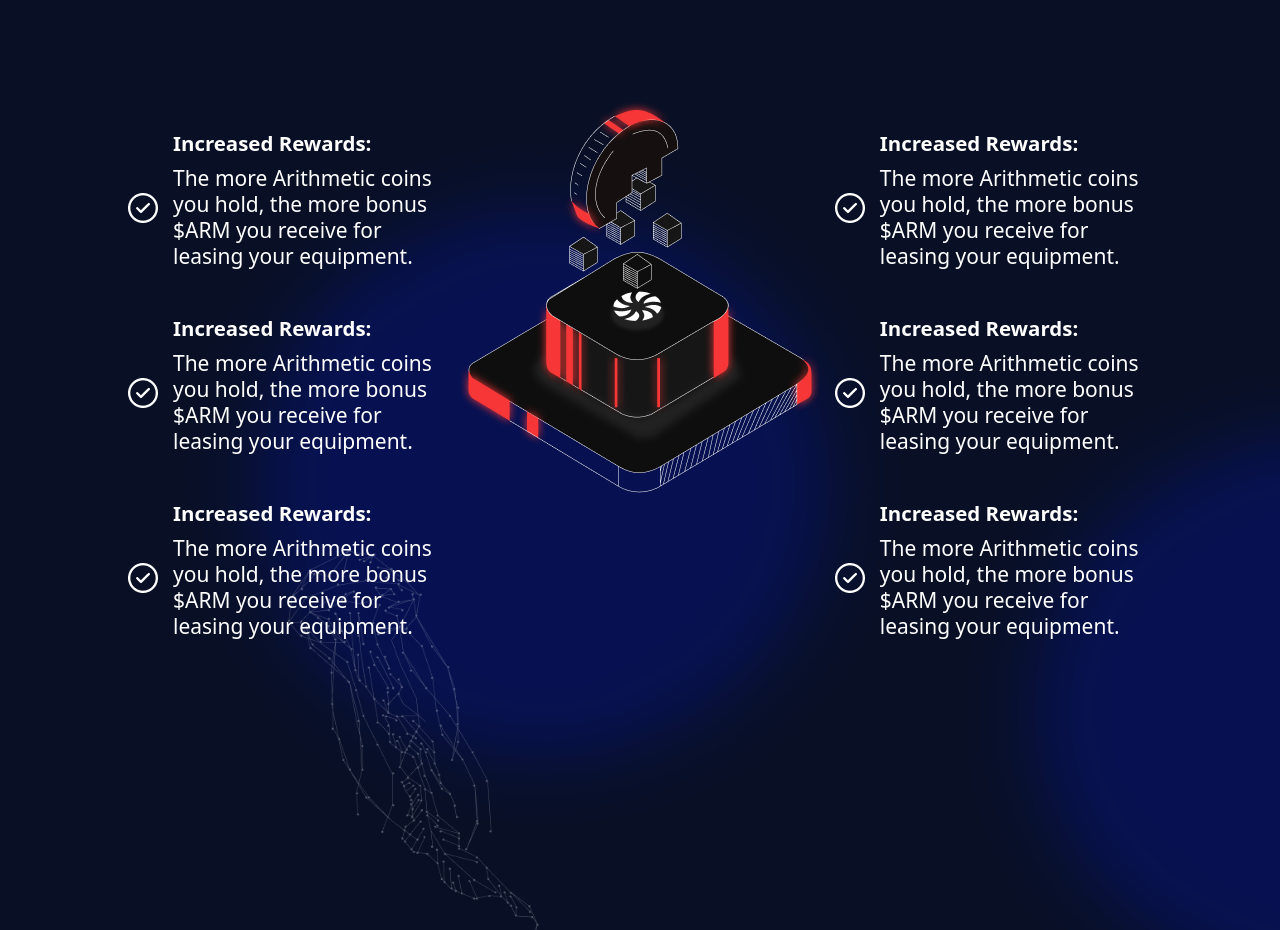
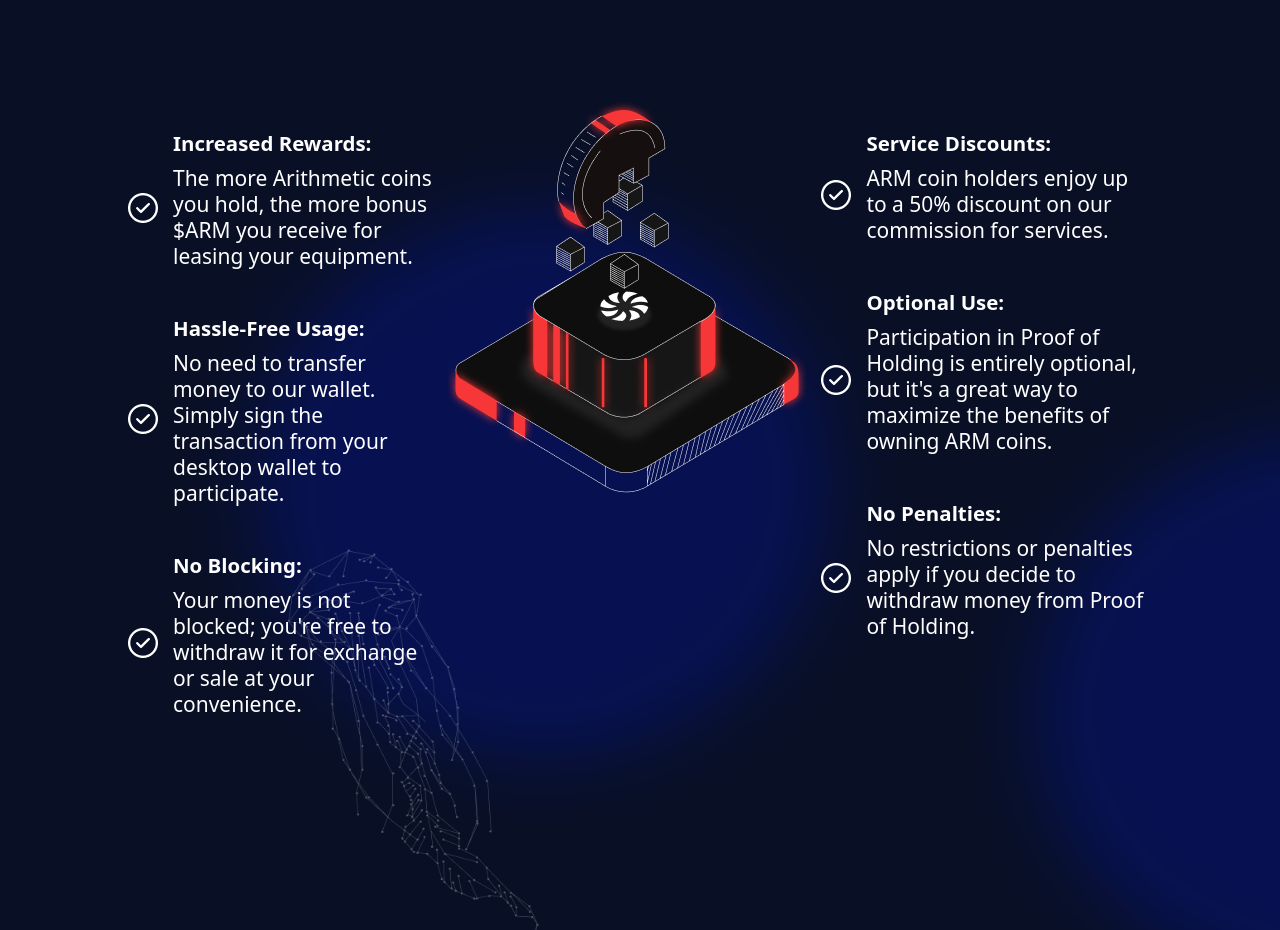
Before and after one commit to Minhas2/Arithemtic-, a React (Create React App) app: page / in a window 1280 px wide. Shown: the part 5260-6190 px from the top of the page. Built offline with nearby package versions, Linux system fonts and the light colour scheme.

Commit message:
updated content

```diff
--- a/src/page/Home/Home.js
+++ b/src/page/Home/Home.js
@@ -240,7 +240,7 @@ export default function Home() {
                         <div className='proof-box'>
                           <div className='proof-pack'>
                             <div className='proof-box-img'>
-                              <img src={`${imgRoute}/ul.png`} alt='img_1'  className='proof_img'/>
+                              <img src={`${imgRoute}/ul.png`} alt='img_1' className='proof_img' />
                             </div>
                             <div className='proof-box-heading'>
                               <h5>Increased Rewards:</h5>
@@ -250,59 +250,62 @@ export default function Home() {
                           </div>
                           <div className='proof-pack'>
                             <div className='proof-box-img'>
-                              <img src={`${imgRoute}/ul.png`} alt='img_1'  className='proof_img'/>
+                              <img src={`${imgRoute}/ul.png`} alt='img_1' className='proof_img' />
                             </div>
                             <div className='proof-box-heading'>
-                              <h5>Increased Rewards:</h5>
-                              <p>The more Arithmetic coins you hold, the more bonus
-                                $ARM you receive for leasing your equipment.</p>
+                              <h5>Hassle-Free Usage:</h5>
+                              <p>No need to transfer money to our wallet. Simply
+                                sign the transaction from your desktop wallet
+                                to participate.</p>
                             </div>
                           </div>
                           <div className='proof-pack'>
                             <div className='proof-box-img'>
-                              <img src={`${imgRoute}/ul.png`} alt='img_1'  className='proof_img'/>
+                              <img src={`${imgRoute}/ul.png`} alt='img_1' className='proof_img' />
                             </div>
                             <div className='proof-box-heading'>
-                              <h5>Increased Rewards:</h5>
-                              <p>The more Arithmetic coins you hold, the more bonus
-                                $ARM you receive for leasing your equipment.</p>
+                              <h5>No Blocking:</h5>
+                              <p>Your money is not blocked; you're free to
+                                withdraw it for exchange or sale at your
+                                convenience.</p>
                             </div>
                           </div>
                         </div>
 
                         <div className='proof-img'>
-                          <img src={`${imgRoute}/proof.png`} alt='img_1'  />
+                          <img src={`${imgRoute}/proof.png`} alt='img_1' />
                         </div>
 
                         <div className='proof-box'>
                           <div className='proof-pack'>
                             <div className='proof-box-img'>
-                              <img src={`${imgRoute}/ul.png`} alt='img_1'  className='proof_img'/>
+                              <img src={`${imgRoute}/ul.png`} alt='img_1' className='proof_img' />
                             </div>
                             <div className='proof-box-heading'>
-                              <h5>Increased Rewards:</h5>
-                              <p>The more Arithmetic coins you hold, the more bonus
-                                $ARM you receive for leasing your equipment.</p>
+                              <h5>Service Discounts:</h5>
+                              <p>ARM coin holders enjoy up to a 50% discount
+                              on our commission for services.</p>
                             </div>
                           </div>
                           <div className='proof-pack'>
                             <div className='proof-box-img'>
-                              <img src={`${imgRoute}/ul.png`} alt='img_1'  className='proof_img'/>
+                              <img src={`${imgRoute}/ul.png`} alt='img_1' className='proof_img' />
                             </div>
                             <div className='proof-box-heading'>
-                              <h5>Increased Rewards:</h5>
-                              <p>The more Arithmetic coins you hold, the more bonus
-                                $ARM you receive for leasing your equipment.</p>
+                              <h5>Optional Use:</h5>
+                              <p>Participation in Proof of Holding is entirely
+optional, but it's a great way to maximize the
+benefits of owning ARM coins.</p>
                             </div>
                           </div>
                           <div className='proof-pack'>
                             <div className='proof-box-img'>
-                              <img src={`${imgRoute}/ul.png`} alt='img_1'  className='proof_img'/>
+                              <img src={`${imgRoute}/ul.png`} alt='img_1' className='proof_img' />
                             </div>
                             <div className='proof-box-heading'>
-                              <h5>Increased Rewards:</h5>
-                              <p>The more Arithmetic coins you hold, the more bonus
-                                $ARM you receive for leasing your equipment.</p>
+                              <h5>No Penalties:</h5>
+                              <p>No restrictions or penalties apply if you decide
+                              to withdraw money from Proof of Holding.</p>
                             </div>
                           </div>
                         </div>
```
